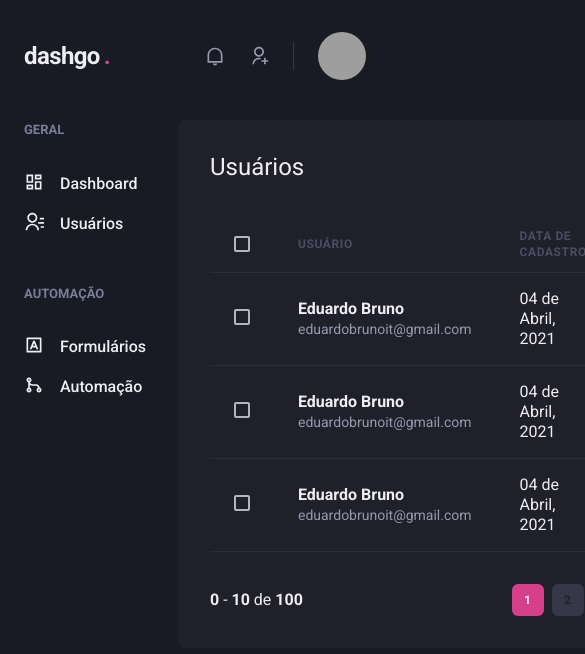
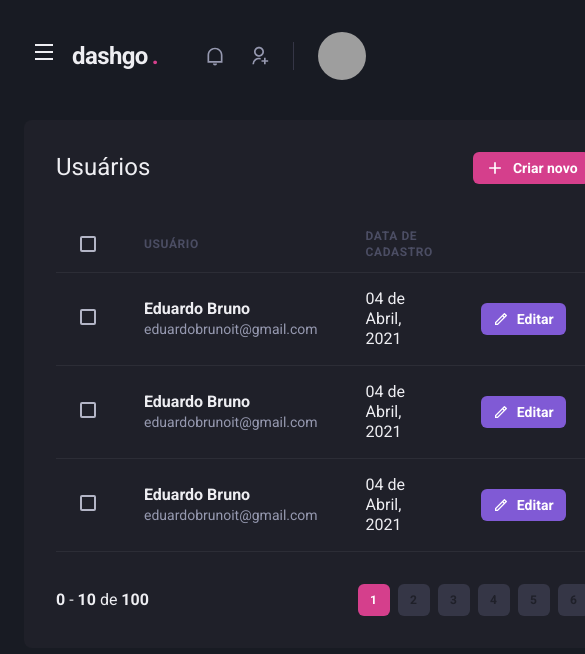
Before and after one commit to eduardojigub/ignite-dashgo, a Next.js app: page /users in a window 390 px wide. Shown: the top 654 px of the page, 585 px wide, since content can reach past the window. Built offline with nearby package versions, Linux system fonts and the light colour scheme; grey boxes are pictures that could not be loaded.

Commit message:
feat: add responsive

```diff
--- a/src/components/Header/index.tsx
+++ b/src/components/Header/index.tsx
@@ -1,13 +1,16 @@
-import { Flex, useBreakpointValue } from '@chakra-ui/react';
+import { Flex, Icon, IconButton, useBreakpointValue } from '@chakra-ui/react';
 import { Profile } from './Profile';
 import { NotificationsNav } from './NotificationsNav';
 import { SearchBox } from './SearchBox';
 import { Logo } from './Logo';
+import { useSidebarDrawer } from '@/context/SidebarDrawerContext';
+import { RiMenuLine } from 'react-icons/ri';
 export function Header() {
   const isWideVersion = useBreakpointValue({
     base: false,
     lg: true,
   });
+  const { onOpen } = useSidebarDrawer();
 
   return (
     <Flex
@@ -20,6 +23,16 @@
       align="center"
       px="6"
     >
+      {!isWideVersion && (
+        <IconButton
+          aria-label="Open navigation"
+          icon={<Icon as={RiMenuLine} />}
+          fontSize="24"
+          variant="unstyled"
+          onClick={onOpen}
+          mr="2"
+        ></IconButton>
+      )}
       <Logo />
       {isWideVersion && <SearchBox />}
       <Flex align="center" ml="auto">
--- /dev/null
+++ b/src/components/Sidebar/SIdebarNav.tsx
@@ -0,0 +1,24 @@
+import { Stack } from '@chakra-ui/react';
+import { NavSection } from './NavSection';
+import { NavLink } from './NavLink';
+import {
+  RiContactsLine,
+  RiDashboardLine,
+  RiGitMergeLine,
+  RiInputMethodLine,
+} from 'react-icons/ri';
+
+export function SidebarNav() {
+  return (
+    <Stack spacing="12" align="flex-start">
+      <NavSection title="GERAL">
+        <NavLink icon={RiDashboardLine}>Dashboard</NavLink>
+        <NavLink icon={RiContactsLine}>Usuários</NavLink>
+      </NavSection>
+      <NavSection title="AUTOMAÇÃO">
+        <NavLink icon={RiInputMethodLine}>Formulários</NavLink>
+        <NavLink icon={RiGitMergeLine}>Automação</NavLink>
+      </NavSection>
+    </Stack>
+  );
+}
--- a/src/components/Sidebar/index.tsx
+++ b/src/components/Sidebar/index.tsx
@@ -1,26 +1,43 @@
-import { Box, Stack } from '@chakra-ui/react';
 import {
-  RiDashboardLine,
-  RiContactsLine,
-  RiInputMethodLine,
-  RiGitMergeLine,
-} from 'react-icons/ri';
-import { NavSection } from './NavSection';
-import { NavLink } from './NavLink';
+  Box,
+  Drawer,
+  DrawerBody,
+  DrawerCloseButton,
+  DrawerContent,
+  DrawerHeader,
+  DrawerOverlay,
+  useBreakpointValue,
+} from '@chakra-ui/react';
+import { SidebarNav } from './SIdebarNav';
+import { useSidebarDrawer } from '@/context/SidebarDrawerContext';
 
 export function Sidebar() {
+  const { isOpen, onClose } = useSidebarDrawer();
+
+  const isDrawerSidebar = useBreakpointValue({
+    base: true,
+    lg: false,
+  });
+
+  if (isDrawerSidebar) {
+    return (
+      <Drawer isOpen={isOpen} placement="left" onClose={onClose}>
+        <DrawerOverlay>
+          <DrawerContent bg="gray.800" p="4">
+            <DrawerCloseButton mt="6" />
+            <DrawerHeader>Navegação</DrawerHeader>
+            <DrawerBody>
+              <SidebarNav />
+            </DrawerBody>
+          </DrawerContent>
+        </DrawerOverlay>
+      </Drawer>
+    );
+  }
+
   return (
     <Box as="aside" w="64" mr="8">
-      <Stack spacing="12" align="flex-start">
-        <NavSection title="GERAL">
-          <NavLink icon={RiDashboardLine}>Dashboard</NavLink>
-          <NavLink icon={RiContactsLine}>Usuários</NavLink>
-        </NavSection>
-        <NavSection title="AUTOMAÇÃO">
-          <NavLink icon={RiInputMethodLine}>Formulários</NavLink>
-          <NavLink icon={RiGitMergeLine}>Automação</NavLink>
-        </NavSection>
-      </Stack>
+      <SidebarNav />
     </Box>
   );
 }
--- /dev/null
+++ b/src/context/SidebarDrawerContext.tsx
@@ -0,0 +1,29 @@
+import { useDisclosure } from '@chakra-ui/react';
+import { useRouter } from 'next/router';
+import { ReactNode, createContext, useContext, useEffect } from 'react';
+
+interface SidebarDrawerProviderProps {
+  children: ReactNode;
+}
+
+type SidebarDrawerContextData = ReturnType<typeof useDisclosure>;
+
+const SidebarDrawerContext = createContext({} as SidebarDrawerContextData);
+
+export function SidebarDrawerProvider({
+  children,
+}: SidebarDrawerProviderProps) {
+  const disclosure = useDisclosure();
+  const router = useRouter();
+
+  useEffect(() => {
+    disclosure.onClose();
+  }, [router.asPath]);
+  return (
+    <SidebarDrawerContext.Provider value={disclosure}>
+      {children}
+    </SidebarDrawerContext.Provider>
+  );
+}
+
+export const useSidebarDrawer = () => useContext(SidebarDrawerContext);
--- a/src/pages/_app.tsx
+++ b/src/pages/_app.tsx
@@ -1,11 +1,14 @@
 import type { AppProps } from 'next/app';
 import { ChakraProvider } from '@chakra-ui/react';
 import { theme } from '@/styles/theme';
+import { SidebarDrawerProvider } from '@/context/SidebarDrawerContext';
 
 export default function App({ Component, pageProps }: AppProps) {
   return (
     <ChakraProvider theme={theme}>
-      <Component {...pageProps} />
+      <SidebarDrawerProvider>
+        <Component {...pageProps} />
+      </SidebarDrawerProvider>
     </ChakraProvider>
   );
 }
```
